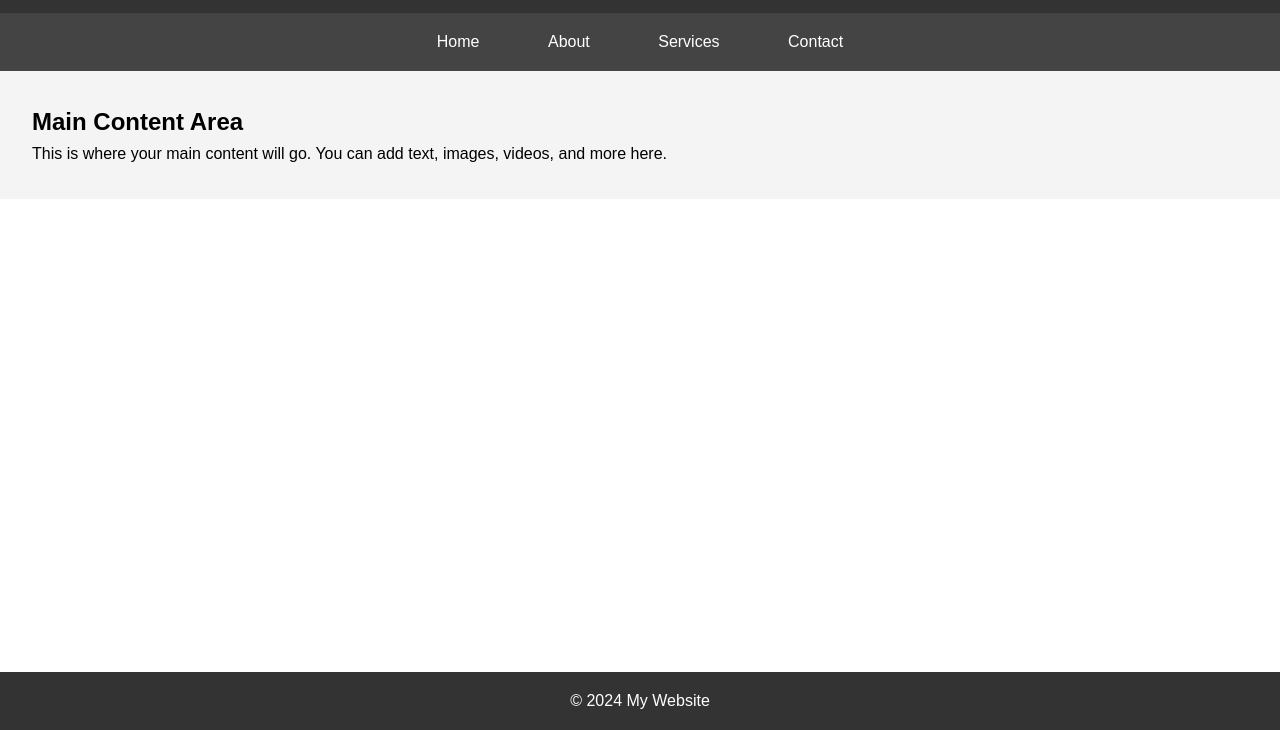
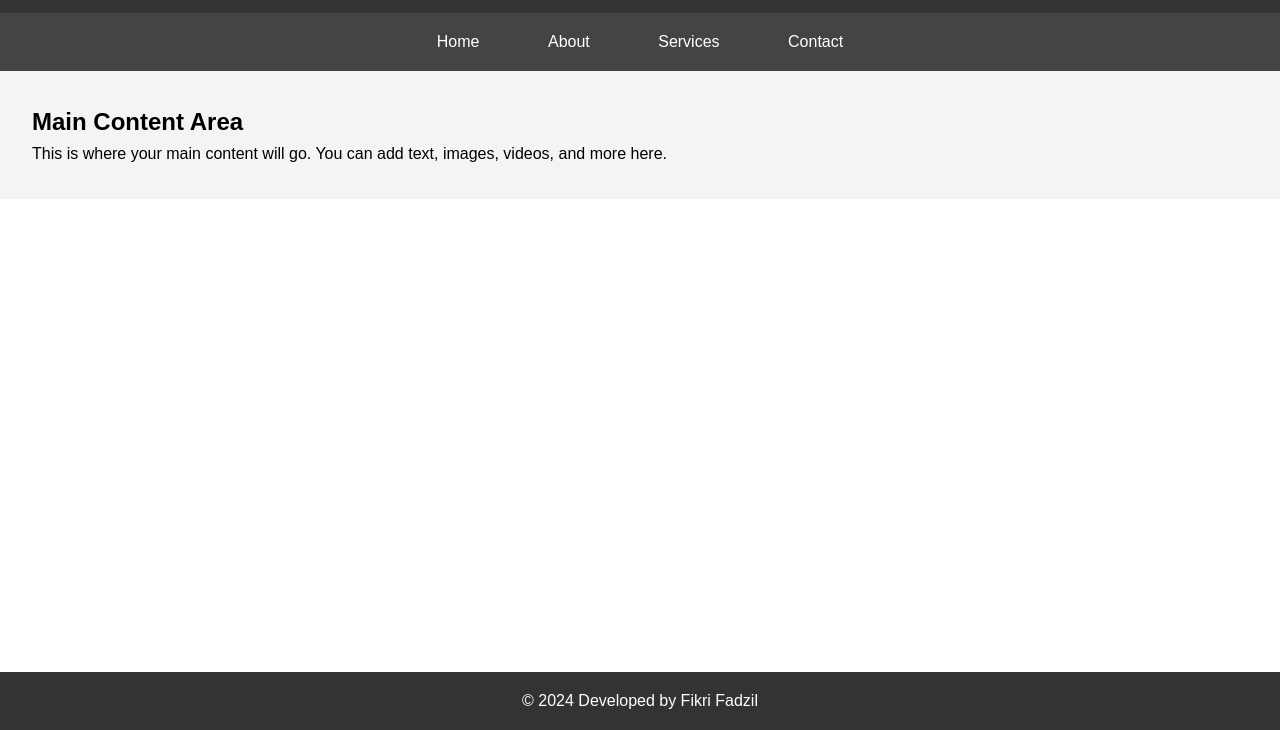
Before and after one commit to FikriFadz/LanggakDAmbor, a plain HTML site: page index.html in a window 1280 px wide. Shown: the part 70-800 px from the top of the page. Drawn offline with Linux system fonts and the light colour scheme.

Commit message:
Update index.html

```diff
--- a/index.html
+++ b/index.html
@@ -82,7 +82,7 @@
         <p>This is where your main content will go. You can add text, images, videos, and more here.</p>
     </main>
     <footer>
-        <p>&copy; 2024 My Website</p>
+        <p>&copy; 2024 Developed by Fikri Fadzil</p>
     </footer>
 </body>
 </html>
```
